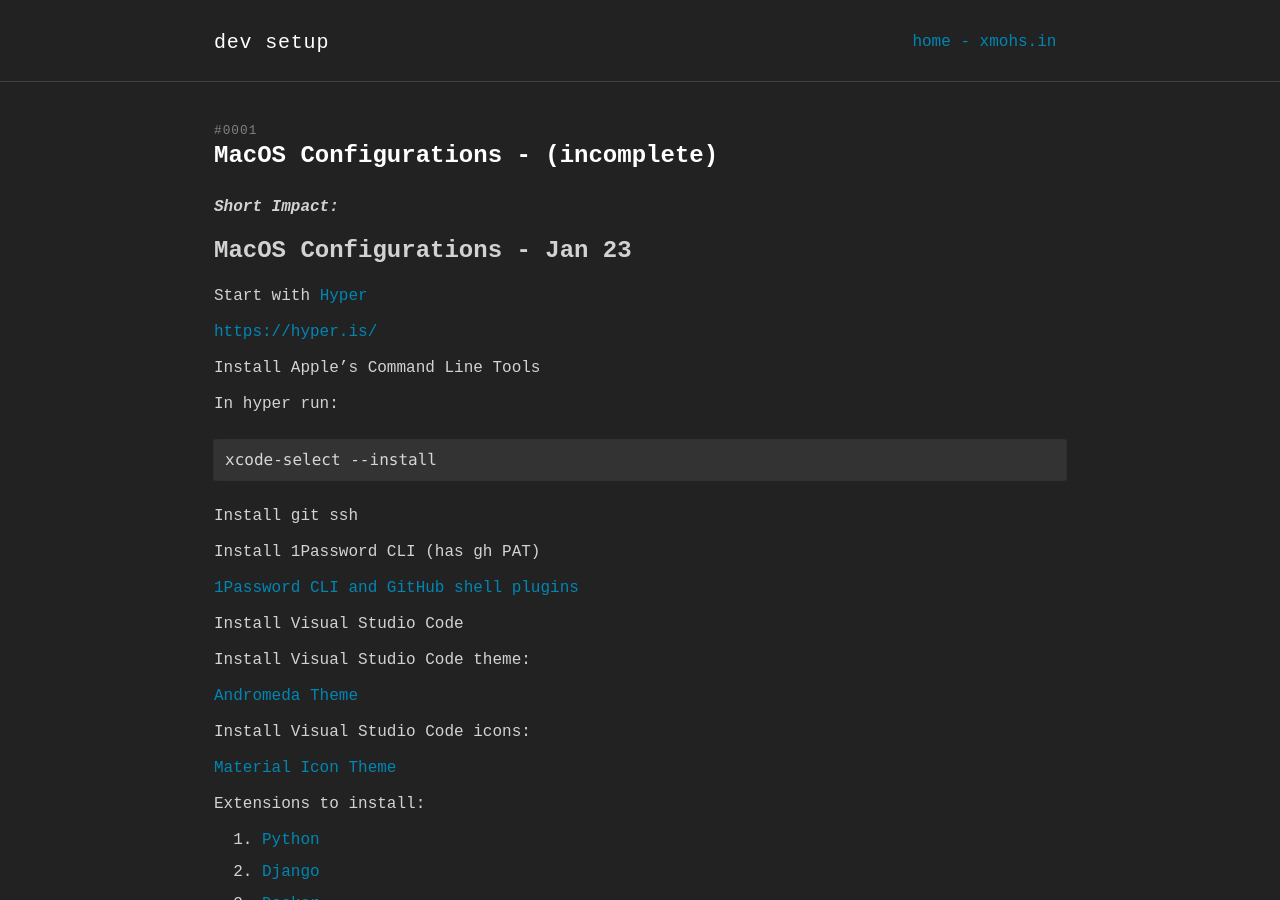
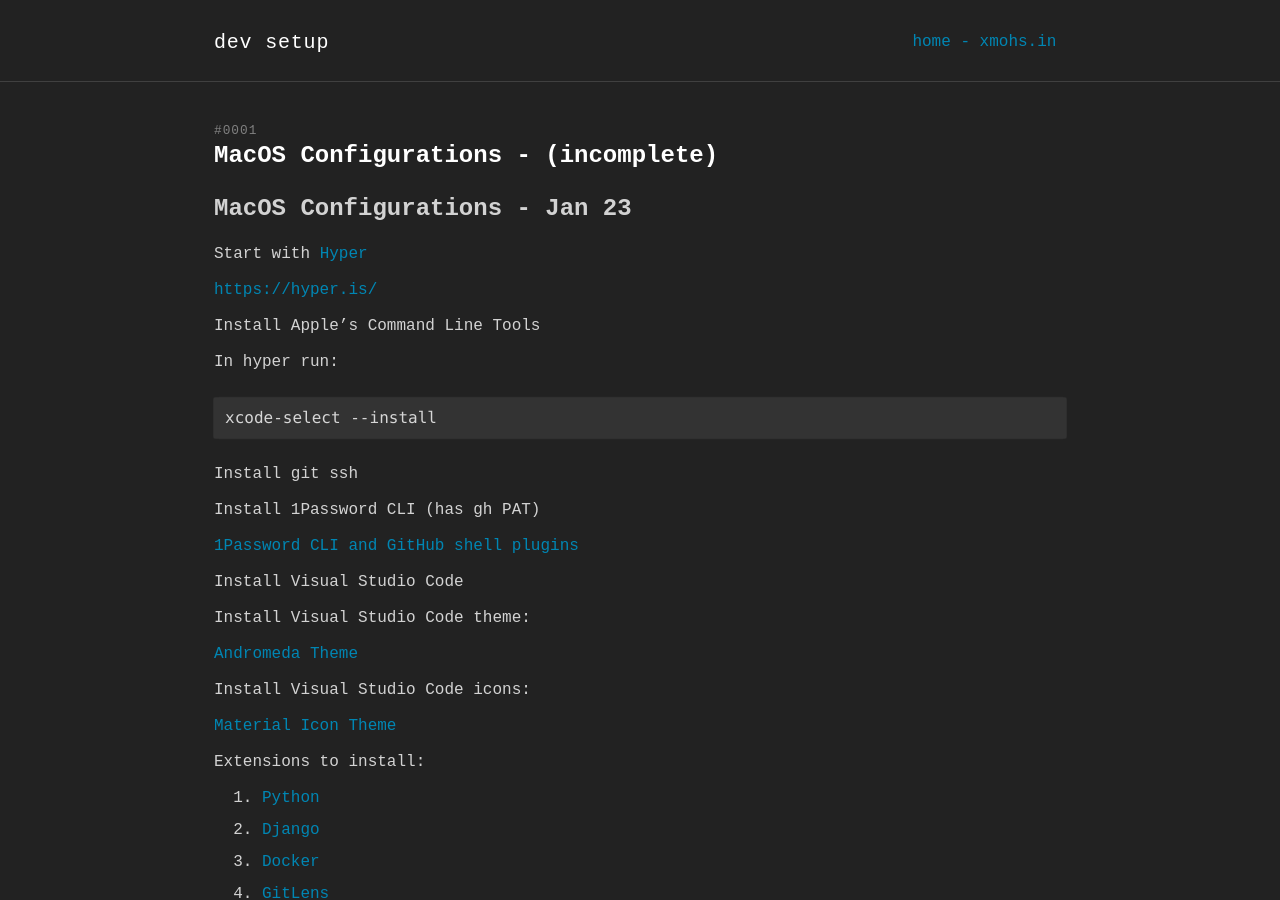
Before and after one commit to mhassan1219/dev.mohs.in, a Jekyll site: the page built from _posts/2023-08-14-0001.md, in a window 1280 px wide and 900 px high. Built offline with Jekyll 4.4.1, drawn with Linux system fonts in a browser that asks for light colours; some web fonts are replaced.

Commit message:
updated docs

```diff
--- a/_posts/2023-08-14-0001.md
+++ b/_posts/2023-08-14-0001.md
@@ -3,10 +3,6 @@
 slug: "0001"
 title: "MacOS Configurations  - (incomplete)"
 ---
-
-***Short Impact:***
-
-
 
 # MacOS Configurations  - Jan 23
 
```
Also changed, not shown: _posts/2023-08-14-0002.md (+1 -4 lines).
